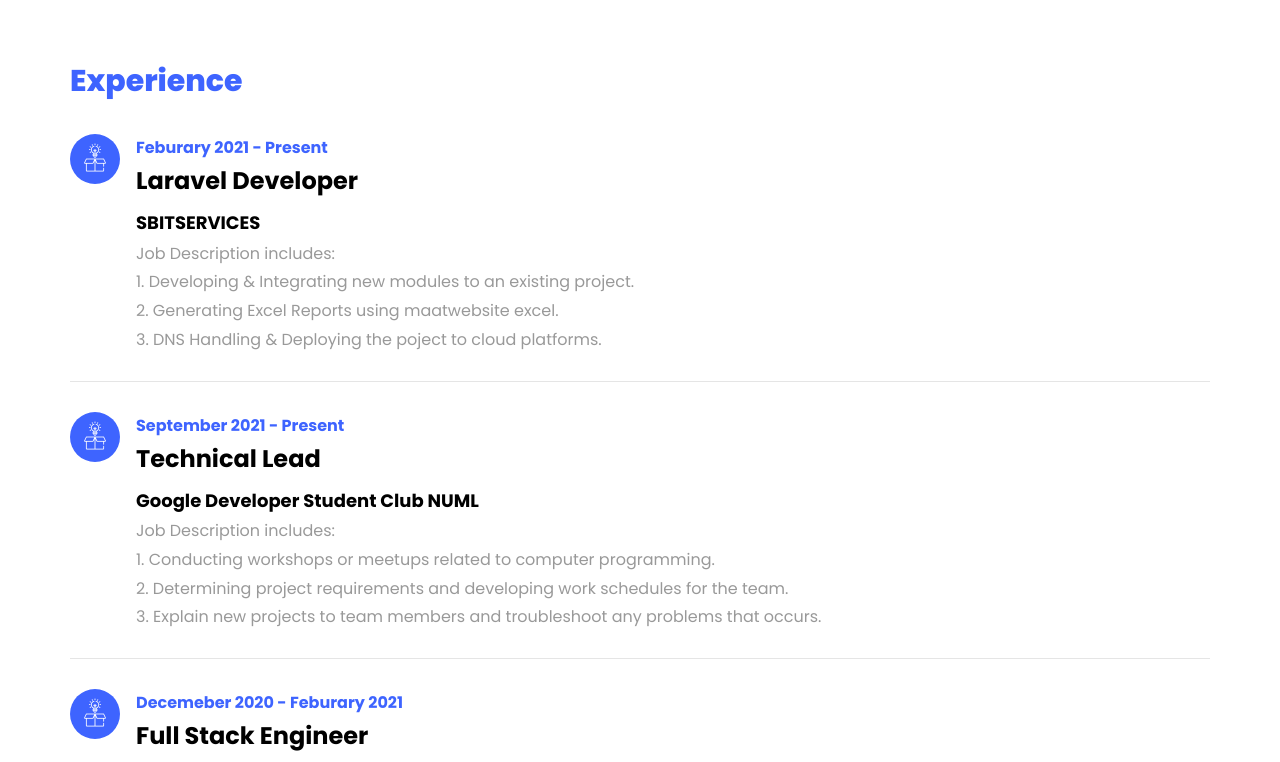
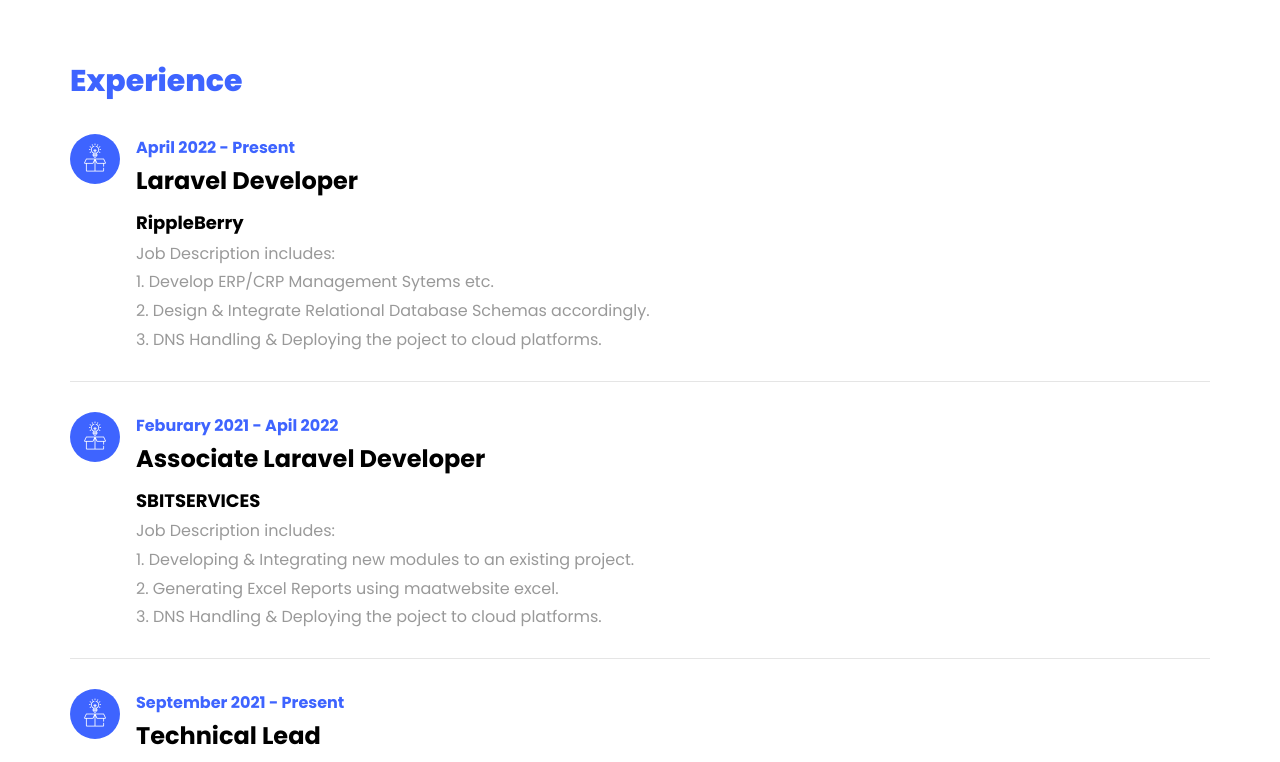
Before and after one commit to Hadibuttt/hadibuttt.github.io, a plain HTML site: page index.html in a window 1280 px wide. Shown: the part 2460-3222 px from the top of the page. Drawn offline with Linux system fonts and the light colour scheme; files whose address does not match are found by name.

Commit message:
Update index.html

```diff
--- a/index.html
+++ b/index.html
@@ -186,13 +186,29 @@
 					  </div>
 					  <div id="page-2" class= "page two">
 					  	<h2 class="heading">Experience</h2>
+
 					    <div class="resume-wrap d-flex ftco-animate">
 					    	<div class="icon d-flex align-items-center justify-content-center">
 					    		<span class="flaticon-ideas"></span>
 					    	</div>
 					    	<div class="text pl-3">
-		    					<span class="date">Feburary 2021 - Present</span>
+		    					<span class="date">April 2022 - Present</span>
 		    					<h2>Laravel Developer</h2>
+		    					<span class="position">RippleBerry</span>
+		    					<p>Job Description includes: <br>
+										1. Develop ERP/CRP Management Sytems etc. <br>
+									    2. Design & Integrate Relational Database Schemas accordingly. <br>
+                                        3. DNS Handling & Deploying the poject to cloud platforms. </p>
+		    				</div>
+	    				</div>
+
+					    <div class="resume-wrap d-flex ftco-animate">
+					    	<div class="icon d-flex align-items-center justify-content-center">
+					    		<span class="flaticon-ideas"></span>
+					    	</div>
+					    	<div class="text pl-3">
+		    					<span class="date">Feburary 2021 - Apil 2022</span>
+		    					<h2>Associate Laravel Developer</h2>
 		    					<span class="position">SBITSERVICES</span>
 		    					<p>Job Description includes: <br>
 										1. Developing & Integrating new modules to an existing project. <br>
```
